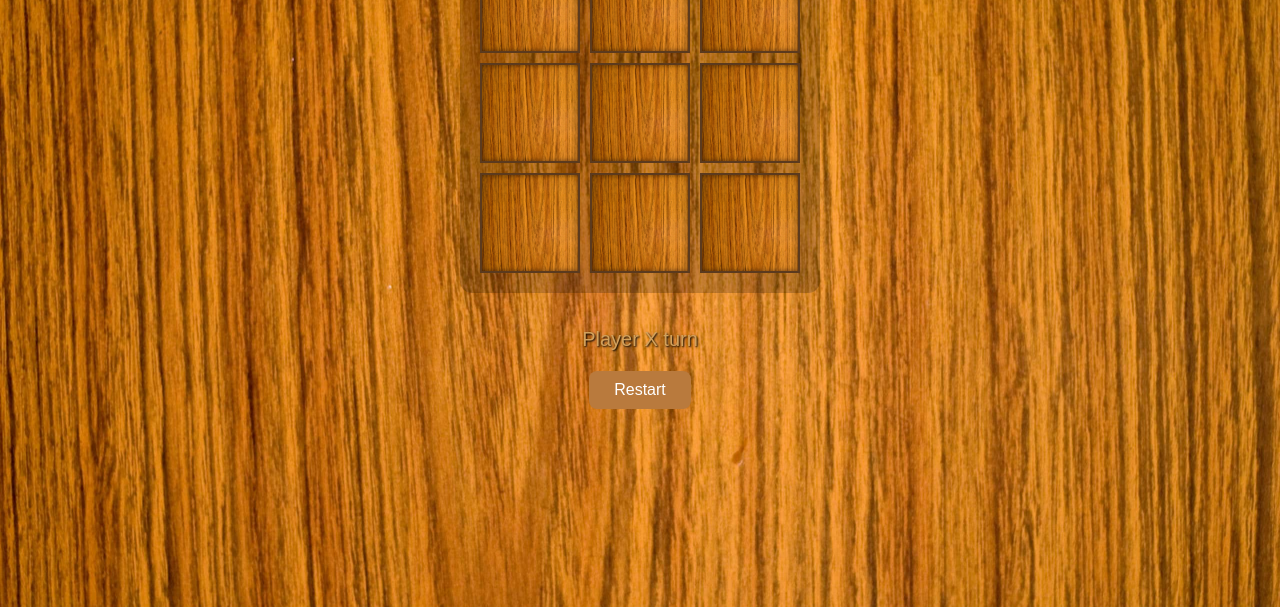
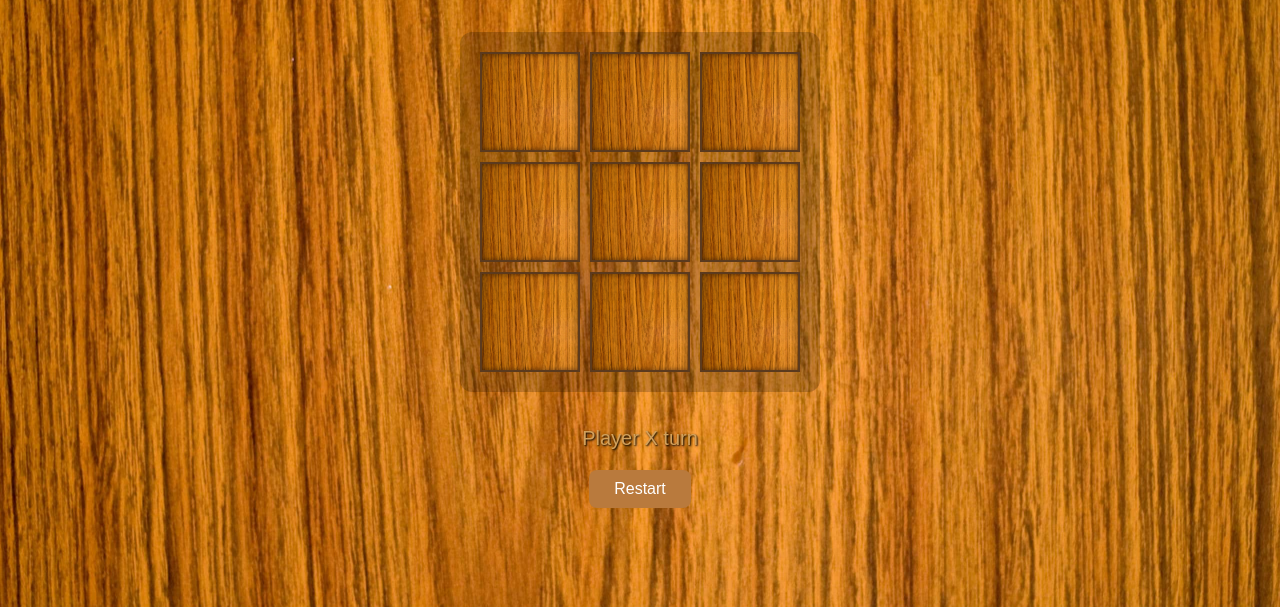
Before and after one commit to maitrishivhare/tic-tac-toe, a plain HTML site: page index.html in a window 1280 px wide. Shown: the part 193-800 px from the top of the page. Drawn offline with Linux system fonts and the light colour scheme.

Commit message:
Update style.css

```diff
--- a/style.css
+++ b/style.css
@@ -113,3 +113,22 @@
   font-size: 20px;
   margin-top: 15px;
 }
+html, body {
+  height: 100%;
+  margin: 0;
+}
+
+body {
+  display: flex;
+  justify-content: center;
+  align-items: center;
+  flex-direction: column;
+  text-align: center;
+  min-height: 100vh;
+}
+
+.game-container {
+  display: flex;
+  flex-direction: column;
+  align-items: center;
+}
```
